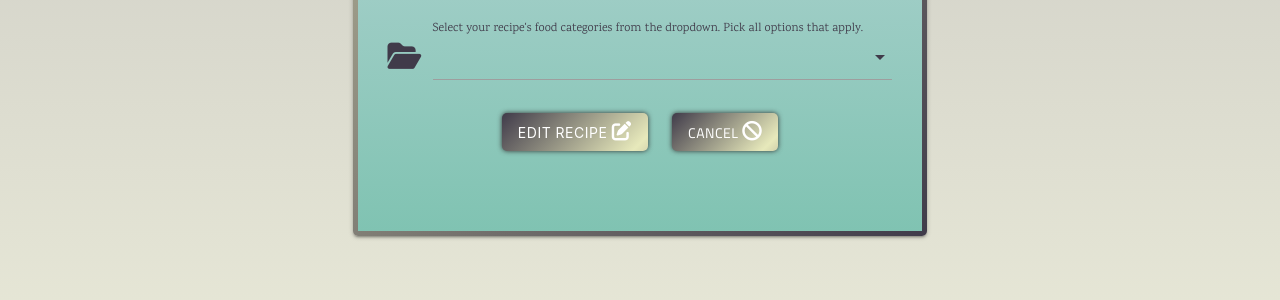
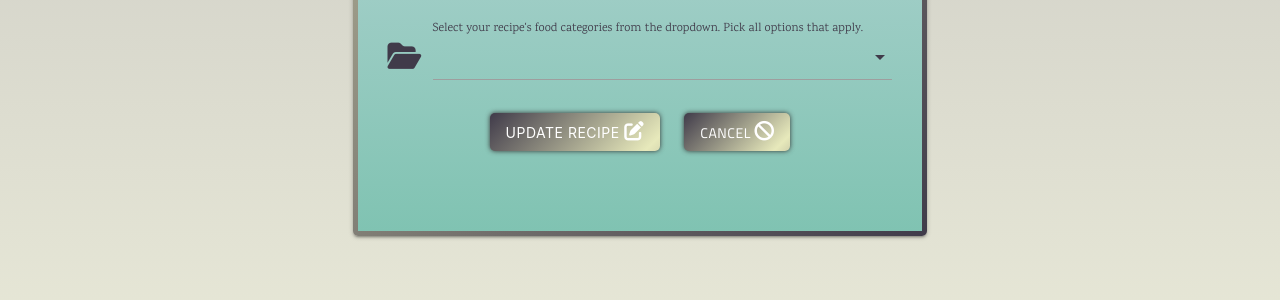
Before and after one commit to boderg/recipe-base, a Flask app: template templates/edit_recipe.html in a window 1280 px wide. Shown: the part 1113-1413 px from the top of the page. Run offline with Flask 3, Linux system fonts and the light colour scheme; the template is opened without the code that fills it, so the values that code supplies are empty; some libraries are stand-ins or nearby versions.

Commit message:
Edit submit button labels

```diff
--- a/templates/edit_category.html
+++ b/templates/edit_category.html
@@ -23,7 +23,7 @@
                 <!-- submit button -->
                 <div class="row">
                     <div class="col s12 center-align">
-                        <button class="btn submit" type="submit">Edit Category
+                        <button class="btn submit" type="submit">Update Category
                             <i class="fas fa-pen-to-square right"></i>
                         </button>
                         <a href="{{ url_for('get_categories') }}" class="btn">Cancel <i class="fas fa-ban"></i></a>
--- a/templates/edit_recipe.html
+++ b/templates/edit_recipe.html
@@ -98,7 +98,7 @@
                 <!-- submit button -->
                 <div class="row">
                     <div class="col s12 center-align">
-                        <button class="btn submit" type="submit">Edit Recipe
+                        <button class="btn submit" type="submit">Update Recipe
                             <i class="fas fa-pen-to-square"></i>
                         </button>
                         <a href="{{ url_for('get_recipes') }}" class="btn">Cancel <i class="fas fa-ban"></i></a>
```
